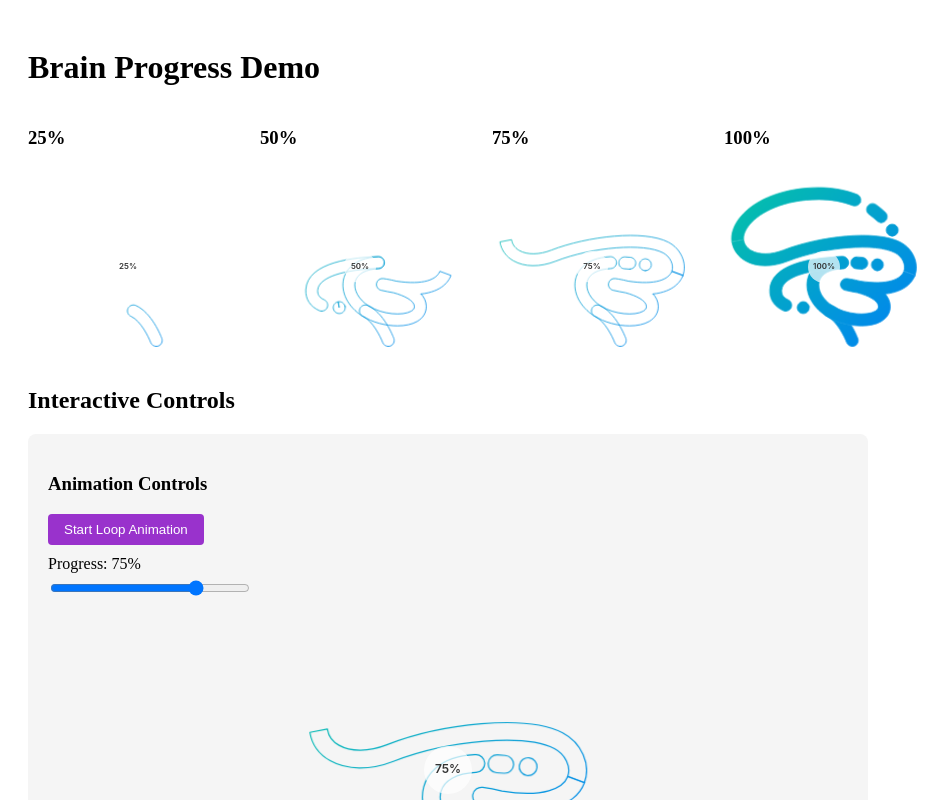
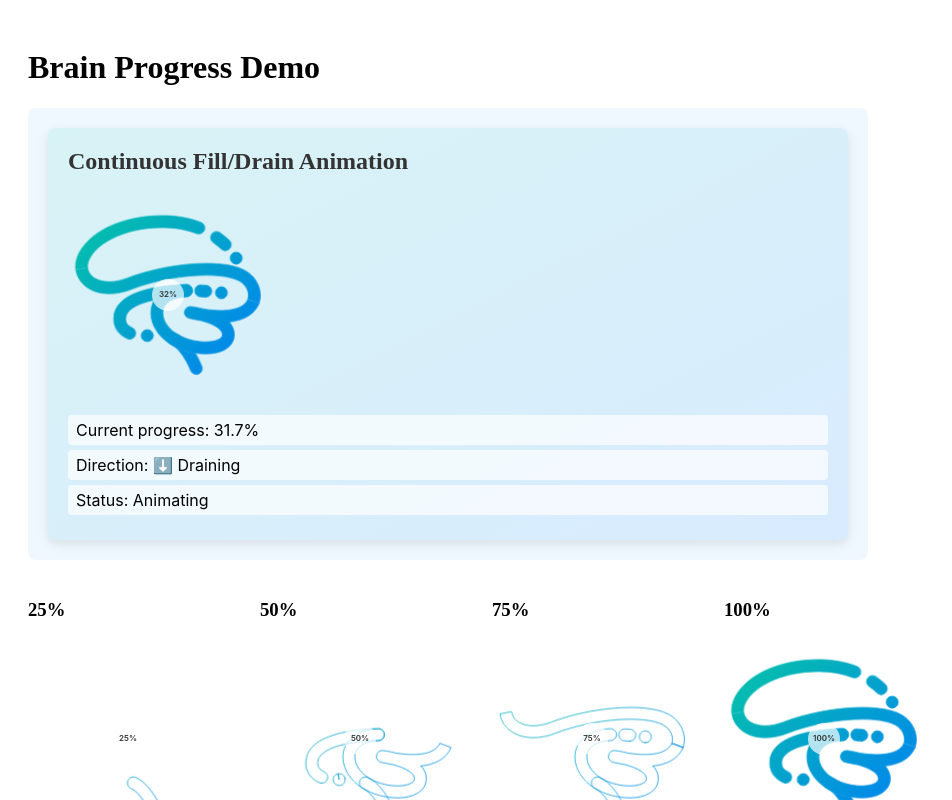
Before and after one commit to beanguap/Syllabyte-Progress-SVG, a React (Vite) app: page / in a window 1280 px wide. Shown: the top 800 px of the page, without its empty margins (0-952 px from the left). Built offline with nearby package versions, Linux system fonts and the light colour scheme.

Commit message:
enhance BrainProgress component: add AnimationCycleTest for continuous fill/drain animation and refactor imports

```diff
--- a/src/App.tsx
+++ b/src/App.tsx
@@ -1,5 +1,6 @@
 import React, { useState, useEffect, useRef } from 'react';
-import BrainProgress from './components/BrainProgress';
+// Use the barrel import instead
+import { BrainProgress, AnimationCycleTest } from './components/BrainProgress';
 
 const App: React.FC = () => {
   // Fixed speed value at 0.2
@@ -132,6 +133,17 @@ const App: React.FC = () => {
   return (
     <div style={{ padding: '20px' }}>
       <h1>Brain Progress Demo</h1>
+
+      {/* Add the continuous animation test */}
+      <div style={{
+        padding: '20px',
+        marginBottom: '20px',
+        borderRadius: '8px',
+        backgroundColor: '#f0f8ff',
+        maxWidth: '800px'
+      }}>
+        <AnimationCycleTest />
+      </div>
 
       {/* Progress states */}
       <div style={{ display: 'flex', gap: '2rem' }}>
--- /dev/null
+++ b/src/components/BrainProgress/AnimationCycleTest.tsx
@@ -0,0 +1,47 @@
+import React from 'react';
+import BrainProgress from './BrainProgress';
+import { useCycleAnimation } from '../../hooks/useCycleAnimation';
+import './BrainProgress.css';
+
+/**
+ * AnimationCycleTest Component
+ *
+ * Demonstrates a continuous fill and drain animation cycle for BrainProgress.
+ * The brain fills from 0% to 100%, pauses briefly, then drains back to 0%.
+ */
+const AnimationCycleTest: React.FC = () => {
+  // Use the custom hook for cycle animation with configured speed and pause duration
+  const { progress, isReversed, isPaused } = useCycleAnimation({
+    speed: 100, // Fast animation speed as requested (100 units per second)
+    pauseAtPeakMs: 1000, // 1 second pause at 100%
+  });
+
+  return (
+    <div className="animation-test" data-reverse={isReversed ? "true" : "false"}>
+      <h2>Continuous Fill/Drain Animation</h2>
+
+      <div style={{ margin: '20px 0' }}>
+        <BrainProgress
+          value={progress}
+          maxValue={100}
+          showLabel={true}
+          reverse={isReversed}
+          isPaused={isPaused}
+          animationSpeed={0.3} // Keep animation smooth
+          customColors={{
+            primary: '#06c9a1',
+            secondary: '#007afc'
+          }}
+        />
+      </div>
+
+      <div>
+        <p>Current progress: {progress.toFixed(1)}%</p>
+        <p>Direction: {isReversed ? '⬇️ Draining' : '⬆️ Filling'}</p>
+        <p>Status: {isPaused ? 'Paused' : 'Animating'}</p>
+      </div>
+    </div>
+  );
+};
+
+export default AnimationCycleTest;
--- a/src/components/BrainProgress/BrainProgress.css
+++ b/src/components/BrainProgress/BrainProgress.css
@@ -328,3 +328,140 @@
 [data-reverse="true"] .brain-path {
   transition-duration: 0.6s, 0.8s, 1s !important;
 }
+
+/* Add this new section for continuous animation cycle */
+.animation-test .brain-path {
+  /* Optimize transitions for continuous animation */
+  transition-timing-function: linear !important;
+}
+
+/* Ensure smoother transitions between fill and drain */
+.animation-test [data-reverse="true"] .brain-path {
+  transition-duration: 0.3s, 0.4s, 0.5s !important;
+}
+
+/* Prevent flashing during animation cycle */
+/* cspell:disable-next-line */
+.animation-test .brain-progress-container[aria-valuenow="100"] .brain-path,
+/* cspell:disable-next-line */
+.animation-test .brain-progress-container[aria-valuenow="0"] .brain-path {
+  transition-duration: 0.1s !important;
+}
+
+/* Make the pulse subtler for continuous animation */
+/* cspell:disable-next-line */
+.animation-test .brain-progress-container[aria-valuenow="100"] svg g {
+  animation: pulse 0.8s ease-in-out;
+  animation-iteration-count: 1; /* Only pulse once at 100% */
+}
+
+/* Additional style for animation test container */
+.animation-test {
+  background: linear-gradient(to bottom right, rgba(6, 201, 161, 0.1), rgba(0, 122, 252, 0.1));
+  padding: 20px;
+  border-radius: 8px;
+  box-shadow: 0 4px 12px rgba(0, 0, 0, 0.1);
+}
+
+.animation-test h2 {
+  margin-top: 0;
+  color: #333;
+  font-weight: 600;
+}
+
+/* Optimize existing animations for smoother cycle */
+@keyframes cycleFillIn {
+  0% {
+    fill-opacity: 0;
+    stroke-dashoffset: var(--path-length, 0);
+  }
+  40% {
+    fill-opacity: 0.4;
+    stroke-dashoffset: calc(var(--path-length, 0) * 0.6);
+  }
+  70% {
+    fill-opacity: 0.7;
+    stroke-dashoffset: calc(var(--path-length, 0) * 0.3);
+  }
+  100% {
+    fill-opacity: 1;
+    stroke-dashoffset: 0;
+  }
+}
+
+@keyframes cycleDrainOut {
+  0% {
+    fill-opacity: 1;
+    stroke-dashoffset: 0;
+  }
+  40% {
+    fill-opacity: 0.6;
+    stroke-dashoffset: calc(var(--path-length, 0) * 0.4);
+  }
+  70% {
+    fill-opacity: 0.3;
+    stroke-dashoffset: calc(var(--path-length, 0) * 0.7);
+  }
+  100% {
+    fill-opacity: 0;
+    stroke-dashoffset: var(--path-length, 0);
+  }
+}
+
+/* Apply cycle-specific animations */
+.animation-test .brain-path {
+  animation: none !important; /* Override default animations */
+}
+
+.animation-test [data-reverse="false"] .brain-path {
+  animation: cycleFillIn 0.5s linear forwards !important;
+}
+
+.animation-test [data-reverse="true"] .brain-path {
+  animation: cycleDrainOut 0.5s linear forwards !important;
+}
+
+/* Add these animation styles specifically for the animation cycle */
+
+/* Fine-tuned animation for the continuous cycle */
+@keyframes cycleProgress {
+  0% { transform: scale(1); }
+  50% { transform: scale(1.02); }
+  100% { transform: scale(1); }
+}
+
+/* Add styles to make transitions smoother during the cycle */
+.animation-test .brain-progress-container {
+  transition: all 0.3s ease-out;
+}
+
+/* Customize label appearance during cycle */
+.animation-test .brain-progress-label {
+  background-color: rgba(255, 255, 255, 0.8);
+  box-shadow: 0 2px 8px rgba(0, 0, 0, 0.15);
+}
+
+/* Optimize animations specifically for the cycle component */
+.animation-test .brain-path {
+  transition-duration: 0.2s, 0.3s, 0.4s !important;
+  transition-timing-function: linear !important;
+}
+
+/* Add a subtle animation when direction changes */
+.animation-test[data-reverse="true"] .brain-progress-container {
+  animation: cycleProgress 0.4s ease-out;
+}
+
+/* Ensure paths don't flash between fill and drain */
+.animation-test .brain-path.persistent {
+  transition-duration: 0.1s !important;
+}
+
+/* Style the control indicators */
+.animation-test p {
+  margin: 5px 0;
+  padding: 5px 8px;
+  background-color: rgba(255, 255, 255, 0.7);
+  border-radius: 4px;
+  font-family: -apple-system, BlinkMacSystemFont, 'Segoe UI', Roboto, Oxygen, sans-serif;
+}
--- a/src/components/BrainProgress/index.ts
+++ b/src/components/BrainProgress/index.ts
@@ -1,2 +1,3 @@
-export { default } from './BrainProgress';
+export { default as BrainProgress } from './BrainProgress';
+export { default as AnimationCycleTest } from './AnimationCycleTest';
 export * from './types';
--- /dev/null
+++ b/src/hooks/useCycleAnimation.ts
@@ -0,0 +1,91 @@
+import { useState, useEffect, useRef } from 'react';
+
+interface CycleAnimationOptions {
+  speed: number;
+  pauseAtPeakMs: number;
+}
+
+interface CycleAnimationState {
+  progress: number;
+  isReversed: boolean;
+  isPaused: boolean;
+}
+
+/**
+ * Custom hook to manage a continuous fill-drain animation cycle
+ *
+ * @param options Configuration options for the animation cycle
+ * @param options.speed Animation speed (units per second)
+ * @param options.pauseAtPeakMs Milliseconds to pause at 100% before draining
+ * @returns Animation state (progress, direction, and pause status)
+ */
+export function useCycleAnimation(options: CycleAnimationOptions): CycleAnimationState {
+  const { speed, pauseAtPeakMs } = options;
+
+  const [progress, setProgress] = useState<number>(0);
+  const [isReversed, setIsReversed] = useState<boolean>(false);
+  const [isPaused, setIsPaused] = useState<boolean>(false);
+
+  const requestRef = useRef<number | null>(null);
+  const previousTimeRef = useRef<number | null>(null);
+  const directionRef = useRef<number>(1);
+  const progressRef = useRef<number>(0);
+
+  useEffect(() => {
+    const animate = (time: number) => {
+      if (previousTimeRef.current === null) {
+        previousTimeRef.current = time;
+        requestRef.current = requestAnimationFrame(animate);
+        return;
+      }
+
+      const deltaTime = time - previousTimeRef.current;
+      previousTimeRef.current = time;
+
+      if (!isPaused) {
+        // Calculate new progress
+        const progressDelta = (deltaTime / 1000) * speed * directionRef.current;
+        const newProgress = Math.max(0, Math.min(100, progressRef.current + progressDelta));
+
+        // Update progress refs and state
+        progressRef.current = newProgress;
+        setProgress(newProgress);
+
+        // Check for direction change
+        if (newProgress >= 100 && directionRef.current > 0) {
+          // Reached 100%, pause before reversing
+          directionRef.current = 0;
+          setIsPaused(true);
+          progressRef.current = 100;
+          setProgress(100);
+
+          // Schedule reversal after pause
+          setTimeout(() => {
+            directionRef.current = -1;
+            setIsReversed(true);
+            setIsPaused(false);
+          }, pauseAtPeakMs);
+        }
+        else if (newProgress <= 0 && directionRef.current < 0) {
+          // Reached 0%, immediately start filling again
+          directionRef.current = 1;
+          setIsReversed(false);
+          progressRef.current = 0;
+          setProgress(0);
+        }
+      }
+
+      requestRef.current = requestAnimationFrame(animate);
+    };
+
+    requestRef.current = requestAnimationFrame(animate);
+
+    return () => {
+      if (requestRef.current !== null) {
+        cancelAnimationFrame(requestRef.current);
+      }
+    };
+  }, [speed, pauseAtPeakMs, isPaused]);
+
+  return { progress, isReversed, isPaused };
+}
```
Also changed, not shown: 1 other file (tests, documents, lock files or other folders).
